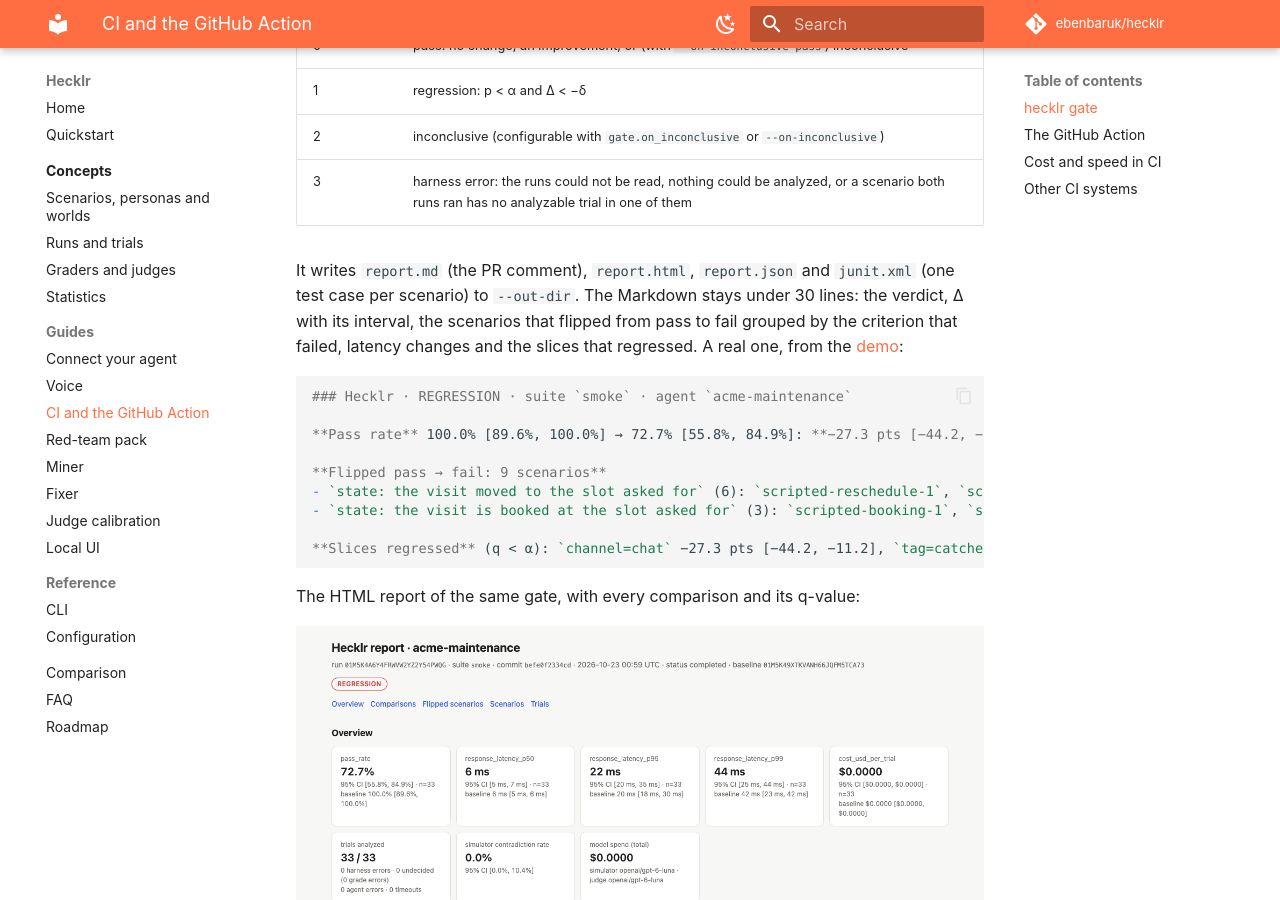
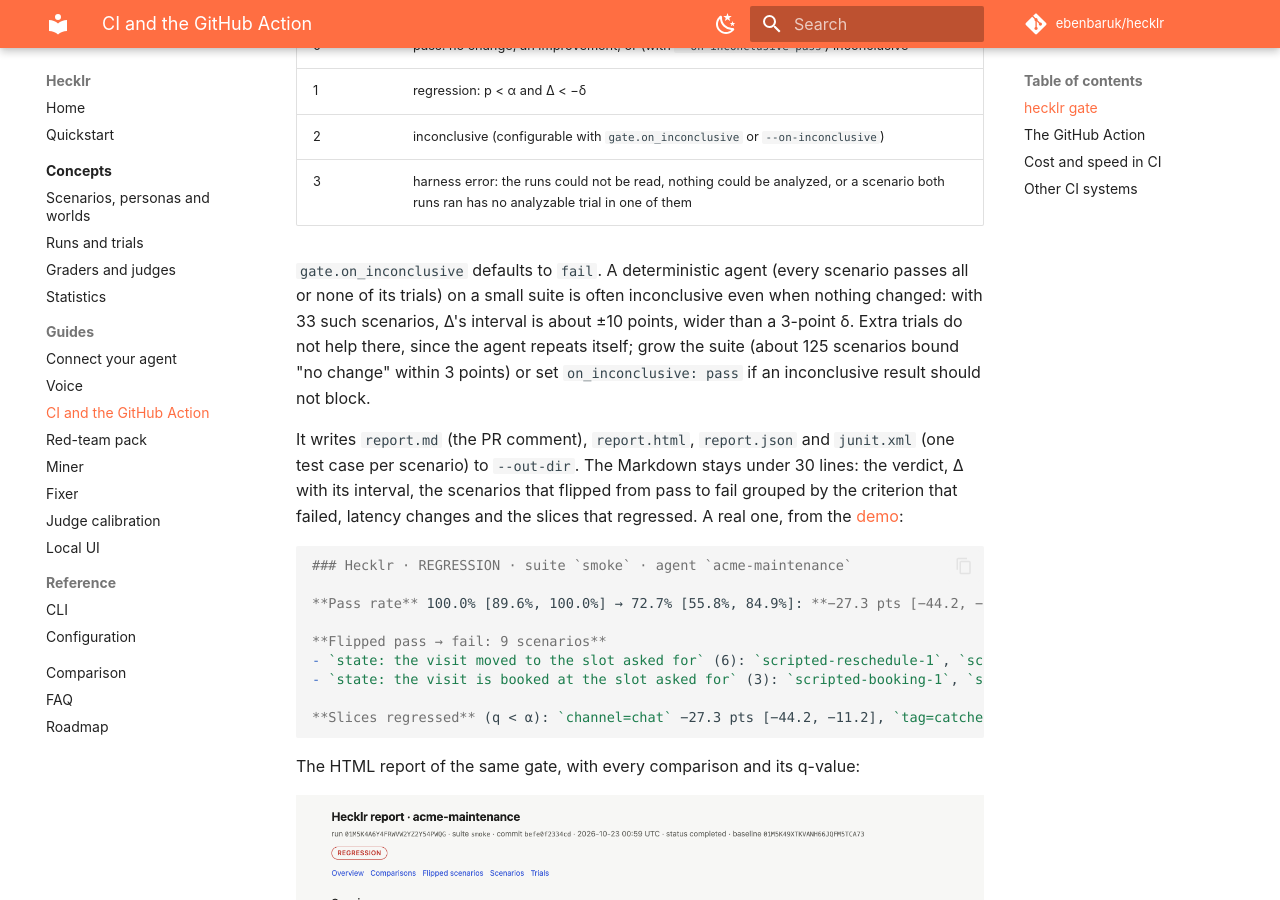
Before and after one commit to ebenbaruk/hecklr, an MkDocs documentation site: the page built from docs/guides/ci.md, in a window 1280 px wide and 900 px high, scrolled down 538 px. Built offline with MkDocs 1.6.1 and Material for MkDocs 9.7.7, drawn with Linux system fonts in a browser that asks for light colours; comment, search, counter and statistics services are not loaded.

Commit message:
docs: align the spec and CI guide with the red-team fixes
- SPEC: judge trust needs 10+ human labels of each class (ADR 00rtc), and
  the starter ci suite selects tags [core, mined], as scaffold.py does.
- ci.md: on_inconclusive defaults to fail; say what a deterministic agent
  on a small suite will see and what to do about it.
- ADR 00rtb: the lost-scenario check is per scenario, not per slice cell.
- workspace: copying a linked directory whole can be slow on large trees.

Co-Authored-By: Claude Opus 5.5 <noreply@anthropic.com>

```diff
--- a/docs/guides/ci.md
+++ b/docs/guides/ci.md
@@ -21,6 +21,12 @@ hecklr gate --suite ci
 | 1 | regression: p < α and Δ < −δ |
 | 2 | inconclusive (configurable with `gate.on_inconclusive` or `--on-inconclusive`) |
 | 3 | harness error: the runs could not be read, nothing could be analyzed, or a scenario both runs ran has no analyzable trial in one of them |
+
+`gate.on_inconclusive` defaults to `fail`. A deterministic agent (every scenario passes all or
+none of its trials) on a small suite is often inconclusive even when nothing changed: with 33
+such scenarios, Δ's interval is about ±10 points, wider than a 3-point δ. Extra trials do not
+help there, since the agent repeats itself; grow the suite (about 125 scenarios bound "no change"
+within 3 points) or set `on_inconclusive: pass` if an inconclusive result should not block.
 
 It writes `report.md` (the PR comment), `report.html`, `report.json` and `junit.xml` (one test
 case per scenario) to `--out-dir`. The Markdown stays under 30 lines: the verdict, Δ with its
```
Also changed, not shown: docs/SPEC.md (+2 -2 lines), docs/adr/00rtb-scenarios-lost-to-exclusions.md (+4 -1 lines), 1 other file.
